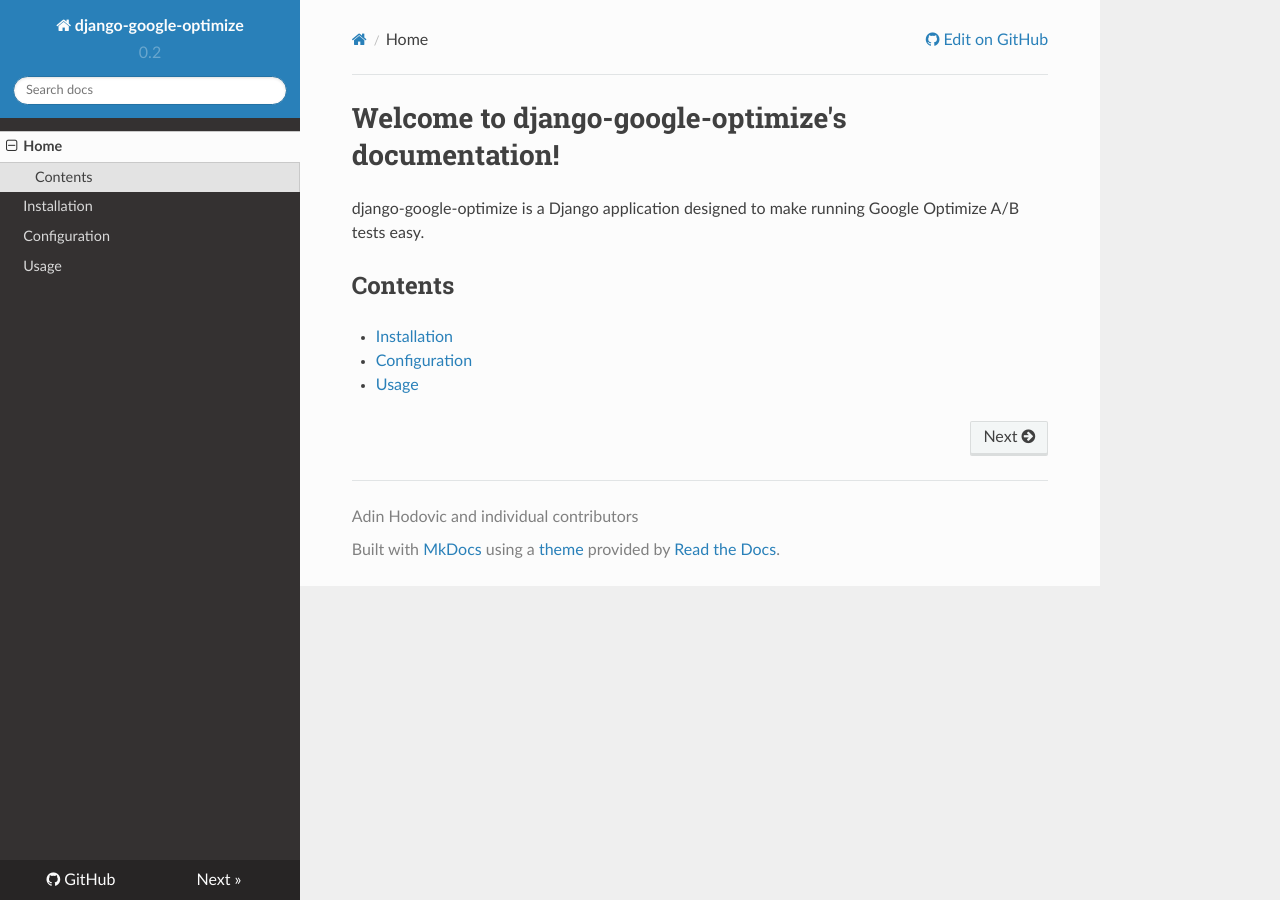
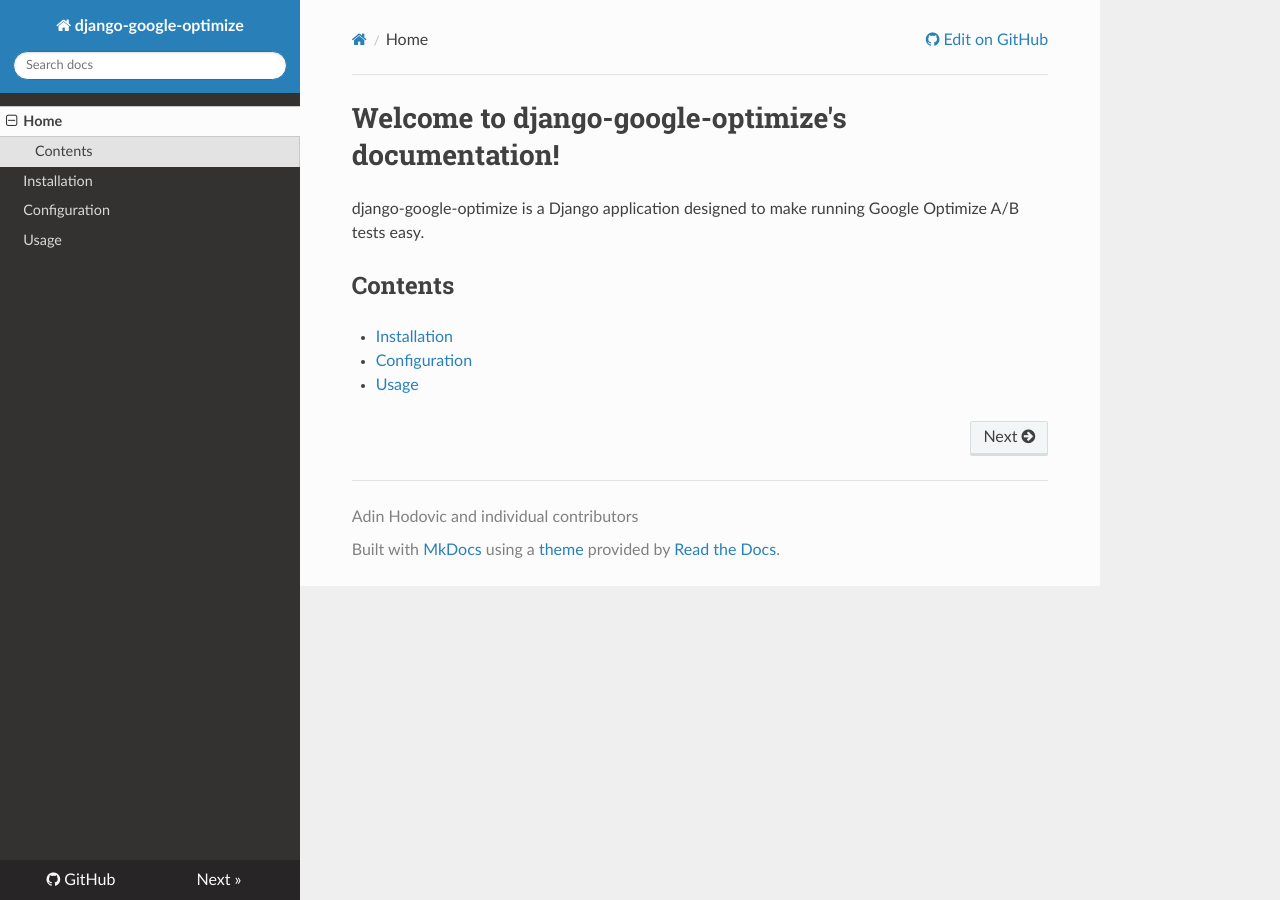
Before and after one commit to adinhodovic/django-google-optimize, an MkDocs documentation site: the page built from docs/index.md, in a window 1280 px wide. Built offline with MkDocs 1.6.1, drawn with Linux system fonts in a browser that asks for light colours; nearby versions of some CDN libraries.

Commit message:
Remove doc versioning

```diff
--- a/mkdocs.yml
+++ b/mkdocs.yml
@@ -10,7 +10,3 @@
 site_url: https://github.com/adinhodovic/django-google-optimize/
 copyright: Adin Hodovic and individual contributors
 site_author: Adin Hodovic
-
-extra:
-    version: 0.2
-    release: 0.2.0
```
